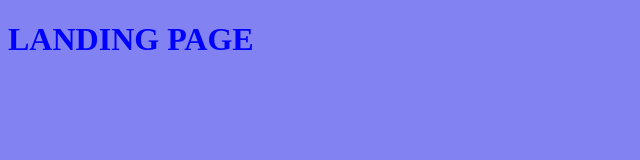
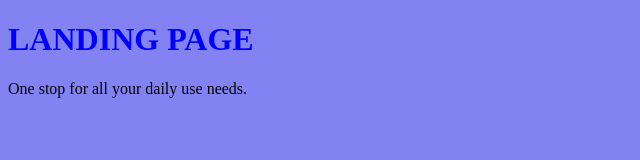
Before and after one commit to ilaxmisingh/Landing-page-responsive-, a plain HTML site: page index.html in a window 1280 px wide. Shown: the whole page, without its empty margins (0-640 px from the left). Drawn offline with Linux system fonts and the light colour scheme.

Commit message:
Update index.html

```diff
--- a/index.html
+++ b/index.html
@@ -8,6 +8,7 @@
 </head>
 <body>
     <h1>LANDING PAGE</h1>
+    <div>One stop for all your daily use needs.</div>
 
 </body>
 </html>
```
